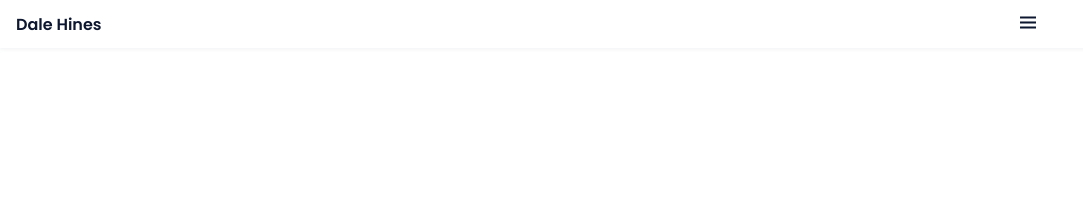
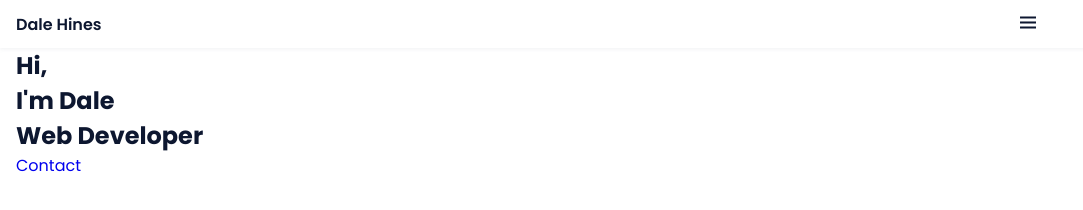
Before and after one commit to dalehines/portfolio, a plain HTML site: page index.html in a window 1280 px wide. Shown: the whole page, without its empty margins (0-1083 px from the left). Drawn offline with nearby package versions, Linux system fonts and the light colour scheme.

Commit message:
creating sections

```diff
--- a/index.html
+++ b/index.html
@@ -41,6 +41,22 @@
 
     </header>
 
+    <main class="l-main">
+
+        <!-- =========== HOME ============== -->
+        <section class="home bd-grid">
+            <div class="home__data">
+                <h1 class="home__title">Hi, <br> I'm <span class="home__title-color">Dale </span></br>Web Developer</h1>
+                <a href="#" class="button" id="">Contact</a>
+            </div>
+
+        </section>
+
+
+    </main>
+
+
+    <!-- =========== FOOTER ============== -->
 
     <!-- =========== SCROLL REVEAL ============== -->
 
```
